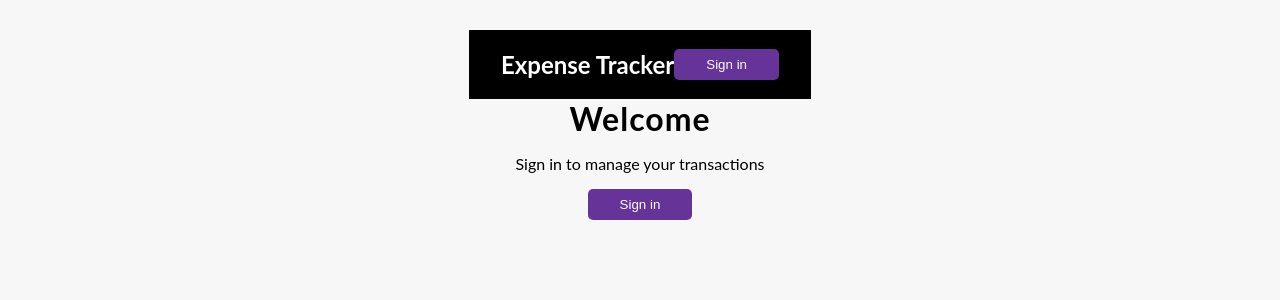
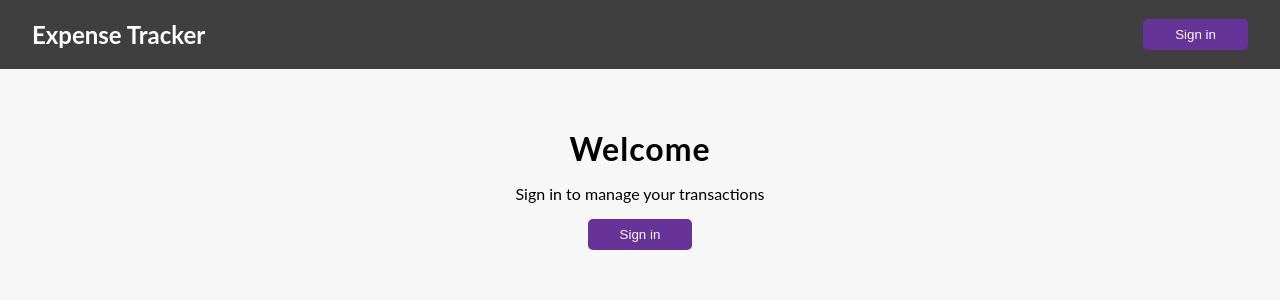
Before and after one commit to ppearl007/expense-tracker-nextjs, a Next.js app: page / in a window 1280 px wide. Shown: the top 300 px of the page. Built offline with nearby package versions, Linux system fonts and the light colour scheme; no server answers.

Commit message:
add transaction component

```diff
--- a/app/globals.css
+++ b/app/globals.css
@@ -14,8 +14,8 @@ body {
 }
 
 .container {
-  margin: 30px auto;
-  width: 350px;
+  margin: 0;
+  width: 100vw;
   display: flex;
   flex-direction: column;
   align-items: center;
@@ -23,8 +23,9 @@ body {
 }
 
 .navbar {
-  background: #000;
+  background: #3f3f3f;
   color: #fff;
+  margin-bottom: 60px;
 }
 
 .navbar a {
@@ -49,7 +50,8 @@ body {
   display: flex;
   justify-content: space-between;
   align-items: center;
-  max-width: 900px;
+  /* max-width: 900px; */
+  width: 100vw;
   margin: 0 auto;
   padding: 0 2rem;
 }
--- a/app/page.tsx
+++ b/app/page.tsx
@@ -1,5 +1,6 @@
 import Guest from "@/components/Guest"
 import { currentUser } from "@clerk/nextjs/server"
+import AddTransaction from "@/components/AddTransaction"
 
 const HomePage = async () => {
   const user = await currentUser()
@@ -11,6 +12,7 @@ const HomePage = async () => {
   return (
     <main>
       <h1>Welcome, {user.firstName}</h1>
+      <AddTransaction />
     </main>
   )
 }
--- /dev/null
+++ b/components/AddTransaction.tsx
@@ -0,0 +1,26 @@
+'use client'
+
+const AddTransaction = () => {
+    const clientAction = async (formData: FormData) => {
+        console.log(formData.get('text'), formData.get('amount'))
+    }
+
+    return (
+        <div>
+            <h3> AddTransaction</h3>
+            <form action={ clientAction }>
+                <div className="form-control">
+                    <label htmlFor="text">Text</label>
+                    <input type="text" id="text" name="text" placeholder="Enter text ..."/>
+                </div>
+                <div className="form-control">
+                    <label htmlFor="amount">Amount <br /> (negative - expense, positive - income) </label>
+                    <input type="number" id="amount" name="amount" placeholder="Enter amount ..." step="0.01"/>
+                </div>
+                <button className="btn">Add transaction</button>
+            </form>
+        </div>
+    )
+}
+
+export default AddTransaction
--- a/components/Guest.tsx
+++ b/components/Guest.tsx
@@ -2,7 +2,7 @@ import { SignInButton } from "@clerk/nextjs"
 
 const Guest = () => {
   return (
-    <div className='guest'>
+    <div className="guest">
         <h1>Welcome</h1>
         <p>Sign in to manage your transactions</p>
         <SignInButton />
```
